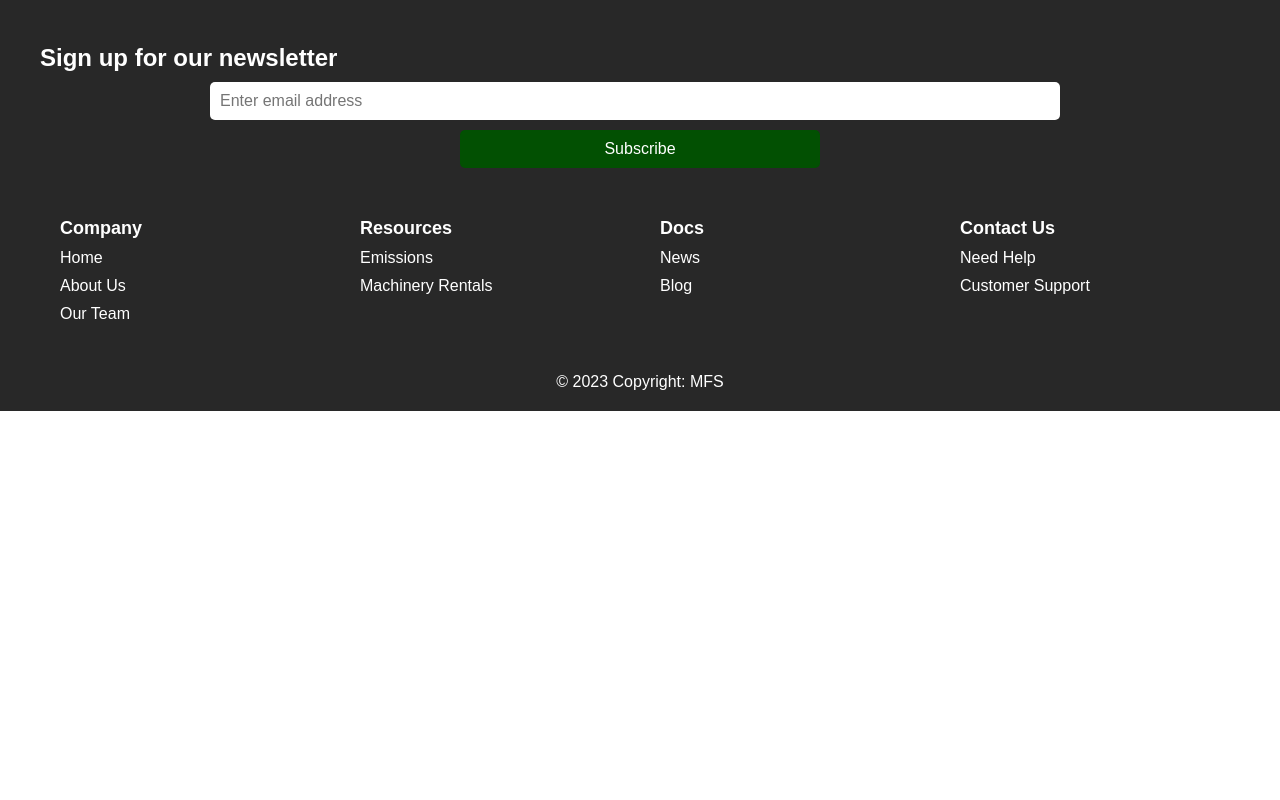
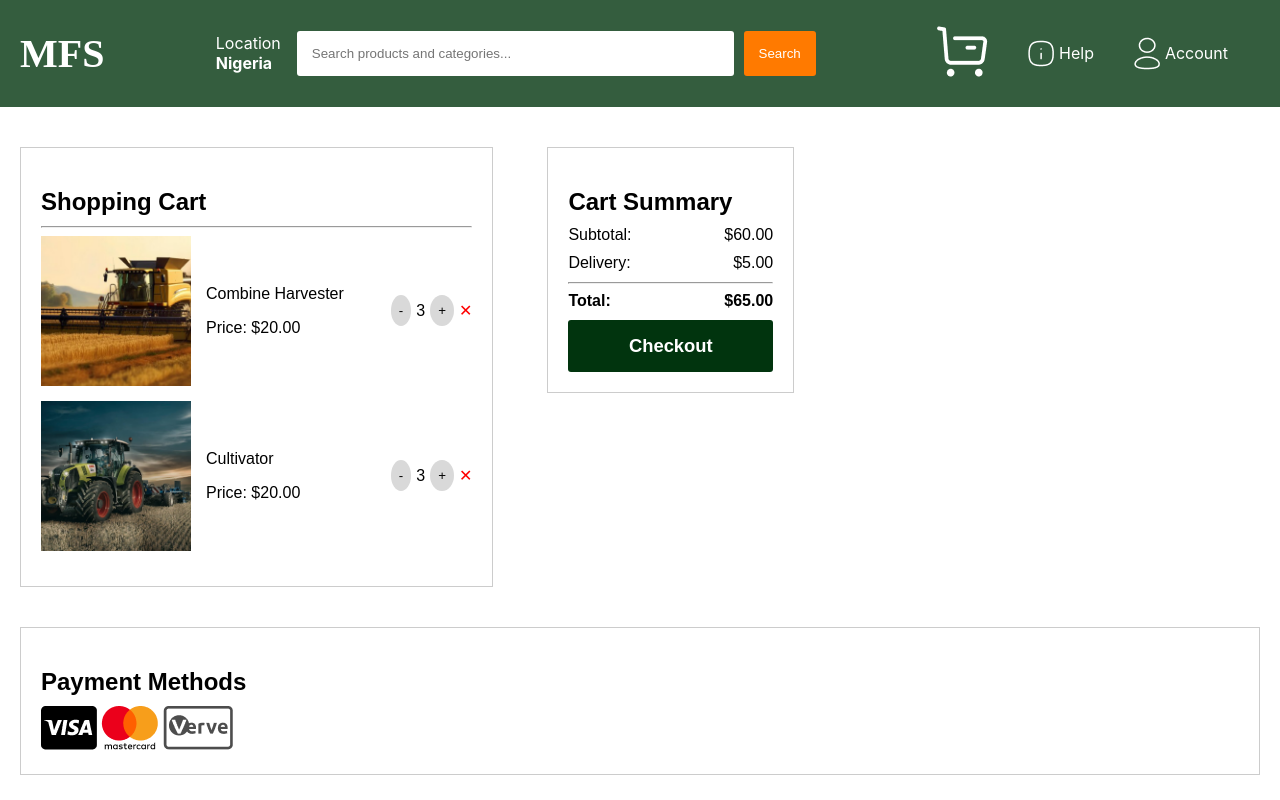
Before and after one commit to MAdebawojo/MechanizedFarmSolutions, a Flask app: template templates/try.html in a window 1280 px wide. Run offline with Flask 3, Linux system fonts and the light colour scheme; the template is opened without the code that fills it, so the values that code supplies are empty.

Commit message:
Started work on the shopping cart front-end in the try.html file

```diff
--- a/templates/try.html
+++ b/templates/try.html
@@ -3,186 +3,295 @@
 <head>
     <meta charset="UTF-8">
     <meta name="viewport" content="width=device-width, initial-scale=1.0">
+    <title>Shopping Cart</title>
     <style>
         body {
             margin: 0;
-            padding: 0;
             font-family: Arial, sans-serif;
         }
 
-        footer {
-            background-color: rgba(17, 17, 17, 0.90);
-            color: white;
-            padding: 20px 0;
+        nav {
+            background-color: #345D3E;
+            color: #FFF;
+            padding: 0.625em 1.25em;
+            display: flex;
+            justify-content: space-between;
+            align-items: center;
+            font-family: 'Inter', cursive;
+            /* width: 100%; */
         }
 
-        .container {
-            max-width: 1200px;
-            margin: 0 auto;
-            overflow: hidden;
+        .shopping-cart-nav h1 a {
+            color: #FFF;
+            text-align: center;
+            font-family: 'Racing Sans One', cursive;
+            font-size: 2.5rem;
+            text-decoration: none;
         }
 
-        .subscribe-form {
+        .location {
             display: flex;
-            flex-wrap: wrap;
-            justify-content: center;
-            align-items: center;
-            margin-bottom: 20px;
+            flex-direction: column;
+            align-items: flex-start;
+            margin-right: 1em;
         }
 
-        .subscribe-form p {
-            color: white;
-            margin-bottom: 10px;
-            flex: 100%;
-            text-align: center;
-            font-size: 1.2rem; /* Adjusted font size */
+        .search-box {
+            display: flex;
+            align-items: center;
+            width: 100%;
+            max-width: 600px;
+            height: 10px;
         }
 
-        .subscribe-form input {
-            padding: 10px;
-            width: calc(100% - 20px);
+        .search-input {
+            flex: 1;
+            padding: 15px;
             border: none;
-            border-radius: 5px;
-            margin-bottom: 10px;
-            font-size: 1rem; /* Adjusted font size */
+            border-radius: 3px;
         }
 
-        .subscribe-form button {
-            width: 100%;
-            background-color: #025002;
-            color: white;
-            padding: 10px;
+        .search-button {
+            background-color: #FF7A00;
+            color: #FFF;
             border: none;
-            border-radius: 5px;
+            padding: 15px 15px;
+            border-radius: 3px;
+            margin-left: 10px;
             cursor: pointer;
-            font-size: 1rem; /* Adjusted font size */
         }
 
-        .section {
-            width: 100%;
-            box-sizing: border-box;
-            padding: 0 20px;
-            margin-bottom: 20px;
+        .cart-icons {
+            display: flex;
+            align-items: center;
+            margin-left: 10px;
         }
 
-        .section-title {
-            font-size: 18px;
-            font-weight: bold;
+        .help-icon, .account-icon {
+            display: flex;
+            align-items: center;
+            margin-left:2.5em;
+        }
+        .account-icon a
+        {
+            margin-right: 2em;
+            margin-left: 5px;
+            text-decoration: none;
+            color: #FFF;
+        }
+        .help-icon a
+        {
+            margin-left: 5px;
+            text-decoration: none;
+            color: #FFF;
+        }
+
+        .help-icon a:hover, .account-icon a:hover
+        {
+            text-decoration: underline;
+        }
+
+        .shopping-cart-wrapper {
+            display: flex;
+            margin: 20px;
+            width: 80%; /* Adjusted width to 80% */
+        }
+
+        .cart-summary {
+            margin-left: 6em;
+            width: 20%;
+            /* height: 60vh; */
+        }
+
+        .payment-methods {
+            margin: 20px;
+            border: 1px solid #ccc; /* Added border */
+            padding: 20px; /* Added padding */
+        }
+
+        /* Added Styles for Shopping Cart Section */
+        .shopping-cart-section {
+            width: 100%;
+            padding: 20px;
+            border: 1px solid #ccc;
+            margin-top: 20px;
+        }
+
+        .cart-title {
+            font-size: 1.5rem;
             margin-bottom: 10px;
         }
 
-        .section-links {
-            list-style: none;
-            padding: 0;
-            margin: 0;
+        .cart-item {
+            display: flex;
+            align-items: center;
+            margin-bottom: 15px;
         }
 
-        .section-links li {
+        .item-image {
+            width: 150px; /* Adjusted image size to 70px */
+            height: 150px; /* Adjusted image size to 70px */
+            object-fit: cover;
+            margin-right: 15px;
+        }
+
+        .item-details {
+            flex: 1;
+        }
+
+        .item-quantity {
+            display: flex;
+            align-items: center;
+            margin-left: auto;
+        }
+
+        .quantity-btn {
+            background-color: #D9D9D9;
+            color: #000;
+            border: none;
+            padding: 8px;
+            border-radius: 50%;
+            cursor: pointer;
+            margin: 0 5px;
+        }
+
+        .delete-icon {
+            color: #FF0000;
+            cursor: pointer;
+        }
+
+        /* Added Styles for Cart Summary Section */
+        .cart-summary-section {
+            width: 100%;
+            padding: 20px;
+            border: 1px solid #ccc;
+            margin-top: 20px;
+        }
+
+        .summary-title {
+            font-size: 1.5rem;
             margin-bottom: 10px;
         }
 
-        .section-links a {
-            color: white;
-            text-decoration: none;
+        .summary-item {
+            display: flex;
+            justify-content: space-between;
+            margin-bottom: 10px;
         }
 
-        .section-links a:hover {
-            text-decoration: none;
-        }
-
-        .copyright {
-            text-align: center;
-            margin-top: 20px;
-        }
-
-        .copyright a {
-            color: white;
-            text-decoration: none; /* Removed underline */
-        }
-
-        /* Media Queries for Responsive Design */
-        @media (min-width: 768px) {
-            .subscribe-form p {
-                text-align: left;
-                font-size: 1.5rem; /* Adjusted font size */
-            }
-
-            .subscribe-form input {
-                width: calc(70% - 10px);
-                margin-right: 10px;
-                font-size: 1rem; /* Adjusted font size */
-            }
-
-            .subscribe-form button {
-                width: 30%;
-                font-size: 1rem; /* Adjusted font size */
-            }
-
-            .section {
-                width: 25%;
-                float: left;
-                box-sizing: border-box;
-            }
+        .checkout-button {
+            background-color: #01340E;
+            color: #FFF;
+            font-weight: 600;
+            font-size: 1.15rem;
+            border: none;
+            padding: 15px;
+            border-radius: 3px;
+            cursor: pointer;
+            width: 100%;
         }
     </style>
-    <title>Your Page Title</title>
 </head>
 <body>
 
-    <!-- Footer -->
-    <footer>
-        <div class="container">
-            <!-- Section: Form -->
-            <section class="subscribe-form">
-                <p><strong style="color: white;">Sign up for our newsletter</strong></p>
-                <input type="email" placeholder="Enter email address">
-                <button>Subscribe</button>
-            </section>
+    <!-- Navigation Bar -->
+    <nav class="shopping-cart-nav">
+        <h1><a href="homePage.html">MFS</a></h1>
+        <!-- <div class="location">
+            <span>Location</span>
+            <strong>Nigeria</strong>
+        </div> -->
+        <div class="search-box">
+            <div class="location">
+                <span>Location</span>
+                <strong>Nigeria</strong>
+            </div>
+            <input type="text" class="search-input" placeholder="Search products and categories...">
+            <button class="search-button">Search</button>
+        </div>
+        <div class="cart-icons">
+            <a href="#"><img src="../static/images/ShoppingCartImage.png" alt="Cart"></a>
+            <div class="help-icon">
+               <img src="../static/images/Danger-Square.png" alt="Profile" class="profile-image">
+               <a href="#">Help</a>
+            </div>
+            <div class="account-icon">
+                <img src="../static/images/ProfileImage.png" alt="Profile" class="profile-image">
+                <a href="#">Account</a>
+            </div>
+        </div>
+    </nav>
 
-            <!-- Section: Text -->
-            <section class="section">
-                <h5 class="section-title">Company</h5>
-                <ul class="section-links">
-                    <li><a href="#" class="text-white">Home</a></li>
-                    <li><a href="#" class="text-white">About Us</a></li>
-                    <li><a href="#" class="text-white">Our Team</a></li>
-                </ul>
-            </section>
-
-            <!-- Section: Resources -->
-            <section class="section">
-                <h5 class="section-title">Resources</h5>
-                <ul class="section-links">
-                    <li><a href="#" class="text-white">Emissions</a></li>
-                    <li><a href="#" class="text-white">Machinery Rentals</a></li>
-                </ul>
-            </section>
-
-            <!-- Section: Docs -->
-            <section class="section">
-                <h5 class="section-title">Docs</h5>
-                <ul class="section-links">
-                    <li><a href="#" class="text-white">News</a></li>
-                    <li><a href="#" class="text-white">Blog</a></li>
-                </ul>
-            </section>
-
-            <!-- Section: Contact -->
-            <section class="section">
-                <h5 class="section-title">Contact Us</h5>
-                <ul class="section-links">
-                    <li><a href="#" class="text-white">Need Help</a></li>
-                    <li><a href="#" class="text-white">Customer Support</a></li>
-                </ul>
-            </section>
+    <!-- Shopping Cart Layout -->
+    <div class="shopping-cart-wrapper">
+        <!-- Shopping Cart Items Container -->
+        <div class="shopping-cart">
+            <div class="shopping-cart-section">
+                <h2 class="cart-title">Shopping Cart</h2>
+                <hr>
+                <div class="cart-item">
+                    <img src="../static/images/combineHarvester.png" alt="Item Image" class="item-image">
+                    <div class="item-details">
+                        <p>Combine Harvester</p>
+                        <p>Price: $20.00</p>
+                    </div>
+                    <div class="item-quantity">
+                        <button class="quantity-btn">-</button>
+                        <span>3</span>
+                        <button class="quantity-btn">+</button>
+                        <span class="delete-icon">&#10005;</span>
+                    </div>
+                </div>
+                <div class="cart-item">
+                    <img src="../static/images/cultivator.png" alt="Item Image" class="item-image">
+                    <div class="item-details">
+                        <p>Cultivator</p>
+                        <p>Price: $20.00</p>
+                    </div>
+                    <div class="item-quantity">
+                        <button class="quantity-btn">-</button>
+                        <span>3</span>
+                        <button class="quantity-btn">+</button>
+                        <span class="delete-icon">&#10005;</span>
+                    </div>
+                </div>
+                <!-- Add more cart items as needed -->
+            </div>
         </div>
 
-        <!-- Copyright -->
-        <div class="copyright">
-            © 2023 Copyright: <a href="#" class="text-white">MFS</a>
+        <!-- Cart Summary Container -->
+        <div class="cart-summary">
+            <div class="cart-summary-section">
+                <h2 class="summary-title">Cart Summary</h2>
+                <div class="summary-item">
+                    <span>Subtotal:</span>
+                    <span>$60.00</span>
+                </div>
+                <div class="summary-item">
+                    <span>Delivery:</span>
+                    <span>$5.00</span>
+                </div>
+                <hr>
+                <div class="summary-item">
+                    <strong>Total:</strong>
+                    <strong>$65.00</strong>
+                </div>
+                <button class="checkout-button">Checkout</button>
+            </div>
         </div>
-    </footer>
-    <!-- Footer -->
+    </div>
+
+<!-- Payment Methods Container -->
+<div class="payment-methods" style="margin-top: 40px;"> <!-- Adjusted margin-top for space -->
+    <h2 class="summary-title">Payment Methods</h2>
+    <div class="payment-method-images">
+        <img src="../static/images/visa.png" alt="Visa">
+        <img src="../static/images/mastercard.png" alt="MasterCard">
+        <img src="../static/images/verve.png" alt="Verve">
+        <!-- Add more payment method images as needed -->
+    </div>
+</div>
+
 
 </body>
 </html>
```
Also changed, not shown: templates/testing.html (added, +120 -0 lines), static/images/Danger-Square.png (added), static/images/ProfileImage.png (added), static/images/ShoppingCartImage.png (added), static/images/mastercard.png (added), static/images/verve.png (added), static/images/visa.png (added).
